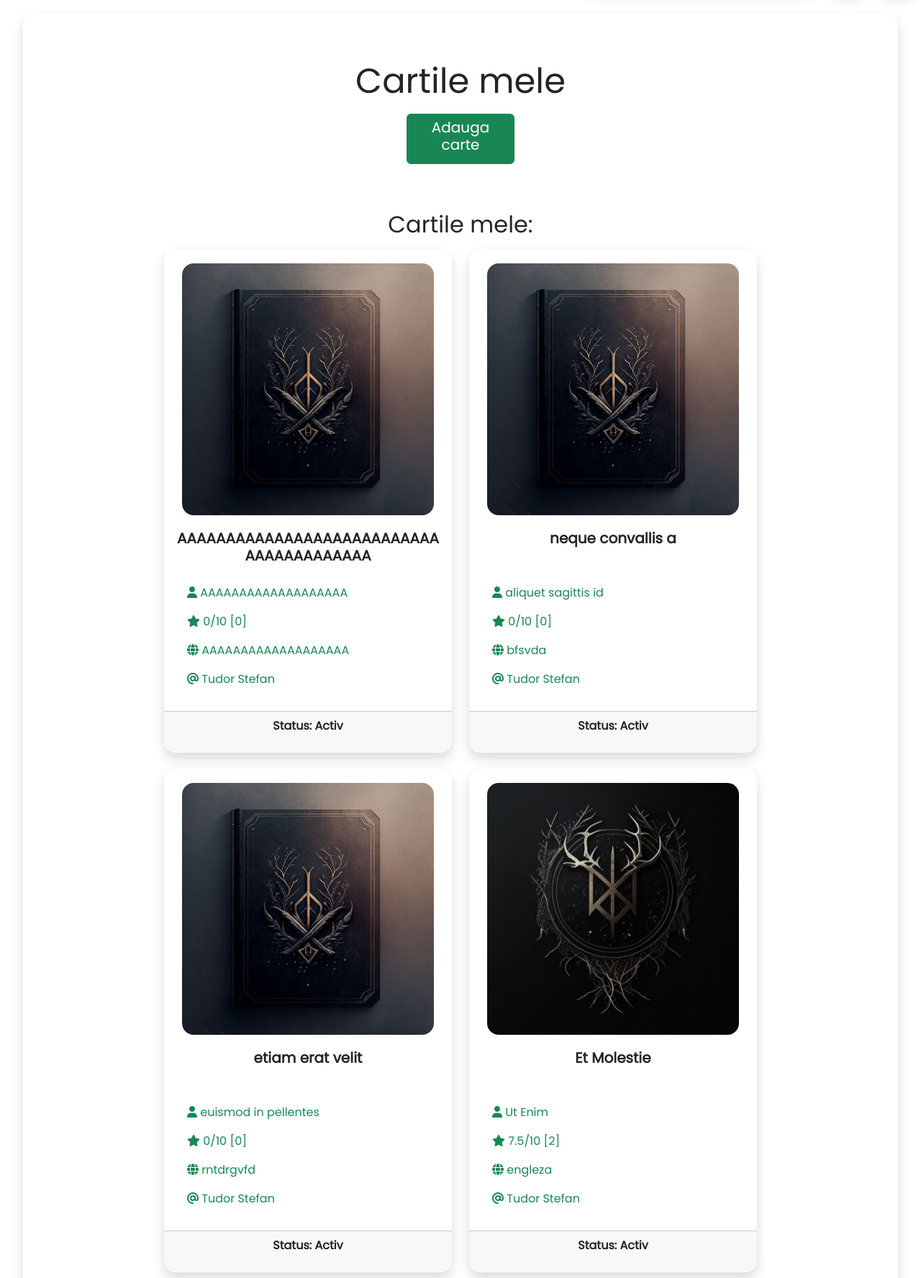
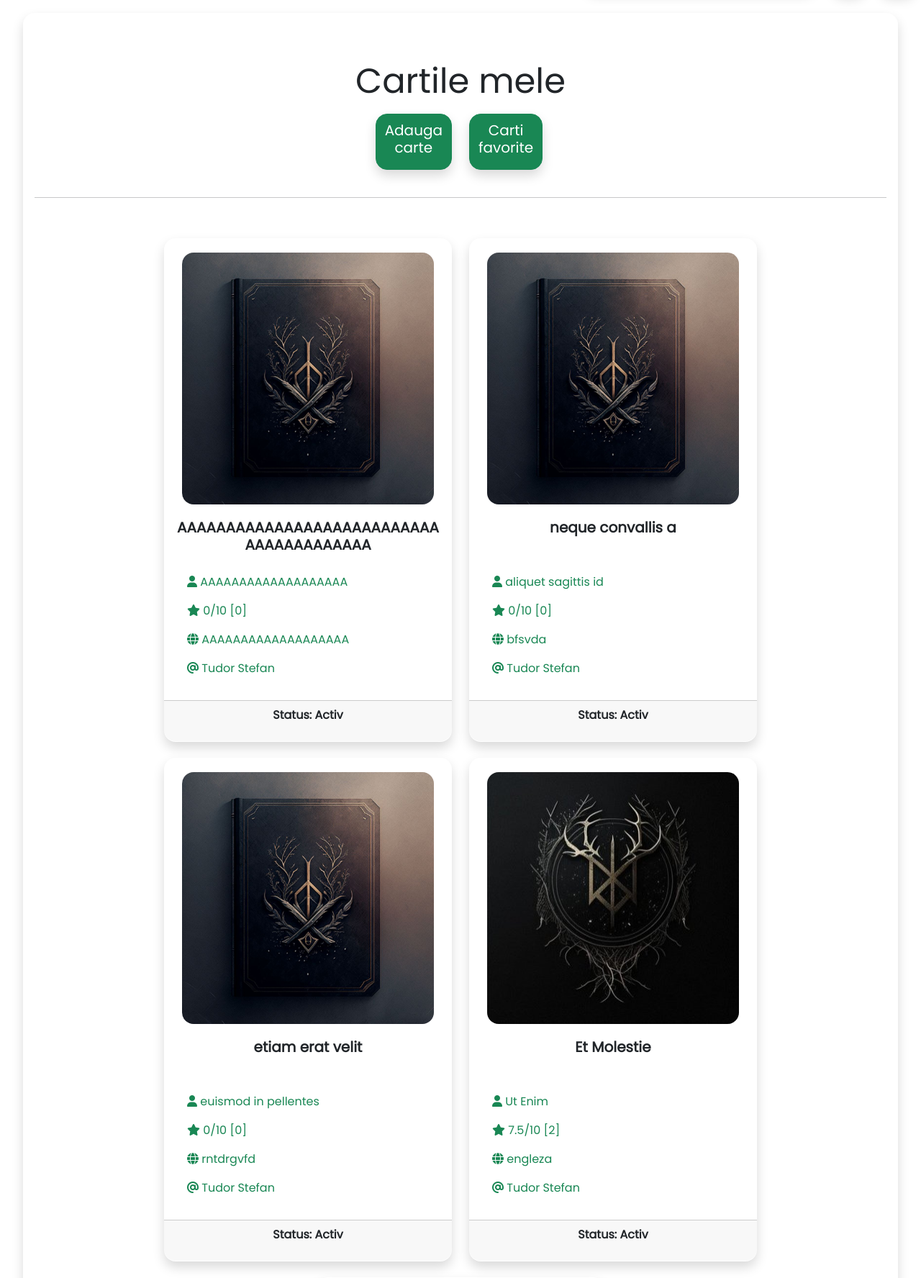
Before and after one commit to Perun951/BookPlace-3.0, a Django app: page /magazinul-meu/ in a window 1280 px wide. Shown: the part 62-1838 px from the top of the page at 72% size. Run offline with Django 4.2, Linux system fonts and the light colour scheme; a user stored in the database is signed in; data comes from the database, SQL or seed files in the repository; both versions use the stored data as it was after the commit; some libraries are stand-ins or nearby versions.

Commit message:
06.05.2023

```diff
--- a/bookplace/userprofile/templates/userprofile/my_store.html
+++ b/bookplace/userprofile/templates/userprofile/my_store.html
@@ -8,11 +8,19 @@ Magazinul meu
 
 <div class="card mx-auto rounded-4 shadow p-3 mb-5 bg-white rounded border-0" style="background-color: white; width: 95%; height: 90%; margin-bottom: 5%;  margin-top: 80px; ">
     <h5 class="card-title mx-auto" style="margin-top: 50px;"><font size="16">Cartile mele</font></h5>
-    <a href="{% url 'add_product' %}" class="text-light mx-auto" style="text-decoration: none;">
-        <button class="btn btn-success mx-auto" type="button" style="width: 150px; height: 100%; margin-top: 8px;">
-            <h5>Adauga carte</h5>
-        </button>
-    </a>
+    <div class="row justify-content-center">
+        <a href="{% url 'add_product' %}" class="col-1 text-light d-flex justify-content-end" style="text-decoration: none;margin-bottom: 30px;">
+            <button class="btn btn-success mx-auto shadow rounded-4" type="button" style="width: 150px; height: 100%; margin-top: 8px;">
+                <h5 class="d-flex align-items-center">Adauga carte</h5>
+            </button>
+        </a>
+        <a href="{% url 'myaccount' %}" class="col-1 text-light d-flex justify-content-start" style="text-decoration: none;margin-bottom: 30px;">
+            <button class="btn btn-success mx-auto shadow rounded-4" type="button" style="width: 150px; height: 100%; margin-top: 8px;">
+                <h5 class="d-flex align-items-center">Carti favorite</h5>
+            </button>
+        </a>
+    </div>
+    <hr>
     {% if messages %}
         {% for message in messages %}
             <div class="alert alert-success mx-auto" role="alert" style="height: 10%; width: 300px;margin-top: 14px;">
@@ -20,9 +28,8 @@ Magazinul meu
             </div>
         {% endfor %}
     {% endif %}
-    <p class="card-title mx-auto" style="margin-top: 60px;margin-bottom: 60px;"><font size="6">Cartile mele:</font></p>
     {% if products %}
-        <div class="d-flex  align-items-center">
+        <div class="d-flex  align-items-center" style="margin-top: 90px;">
             <div class="d-flex justify-content-center flex-row flex-wrap gap-4  " style="margin-bottom: 5%;margin-left: 2%;margin-right: 2%;">
                 {% for product in products_list %}
                 <div  style="margin-top: -50px;" align="center">
--- a/todo.txt
+++ b/todo.txt
@@ -1,7 +1,7 @@
 -sign/login in form
+-contact form(+verificare admin(ep6))
 -favourites(idee:cart code with stein) + adauga pe pagina contul meu
 -authentificare google
--contact form(+verificare admin(ep6))
 -new front page -multiple carousels with 9 products from every category(emag)
 -search filter
 -sterg tot ce inseamna url, views si file pt test
```
Also changed, not shown: bookplace/store/templates/store/partials/results.html (+12 -6 lines), bookplace/store/templates/store/product_detail.html (+15 -6 lines), bookplace/db.sqlite3, 2 other files.
